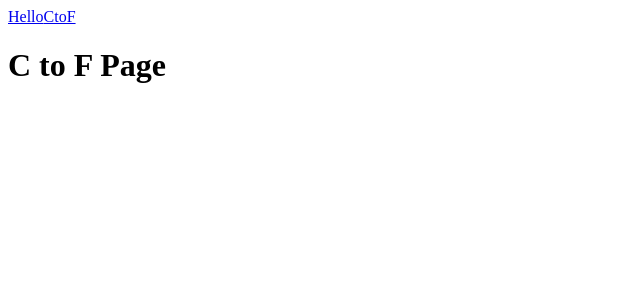
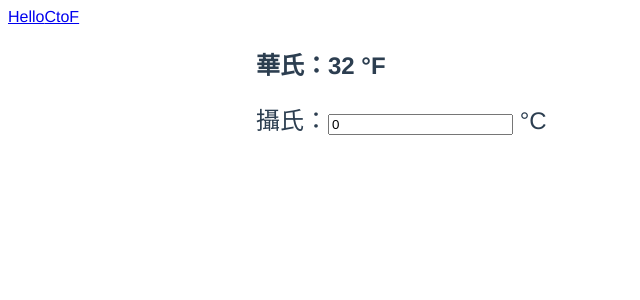
Before and after one commit to StanGC/vue-exercise, a Vue app: page /c2f in a window 1280 px wide. Shown: the top 300 px of the page, without its empty margins (0-640 px from the left). Built offline with nearby package versions, Linux system fonts and the light colour scheme.

Commit message:
Use computed implement CtoF

```diff
--- a/src/App.vue
+++ b/src/App.vue
@@ -12,4 +12,13 @@
   }
 </script>
 
-<style></style>
+<style>
+  body {
+    font-family: 'Avenir', "微軟正黑體", Helvetica, Arial, sans-serif;
+    color: #2c3e50;
+  }
+  .container {
+    width: 768px;
+    margin: 0 auto;
+  }
+</style>
--- a/src/pages/CtoF.vue
+++ b/src/pages/CtoF.vue
@@ -1,6 +1,9 @@
 <template>
-  <div>
-    <h1>C to F Page</h1>
+  <div class="container">
+    <h2>華氏：{{ fahrenheit }} °F</h2>
+    <div class="celsius">
+      攝氏：<input type='number' v-model="celsius" /> °C
+    </div>
   </div>
 </template>
 
@@ -8,9 +11,19 @@
 export default {
   data () {
     return {
+      celsius: 0
+    }
+  },
+  computed: {
+    fahrenheit () {
+      return this.celsius * 9/5 + 32;
     }
   }
 }
 </script>
 
-<style></style>
+<style>
+  .celsius {
+    font-size: 1.5em;
+  }
+</style>
--- a/src/pages/Hello.vue
+++ b/src/pages/Hello.vue
@@ -50,7 +50,6 @@
   -webkit-font-smoothing: antialiased;
   -moz-osx-font-smoothing: grayscale;
   text-align: center;
-  color: #2c3e50;
   margin-top: 60px;
 }
 h1, h2 {
```
